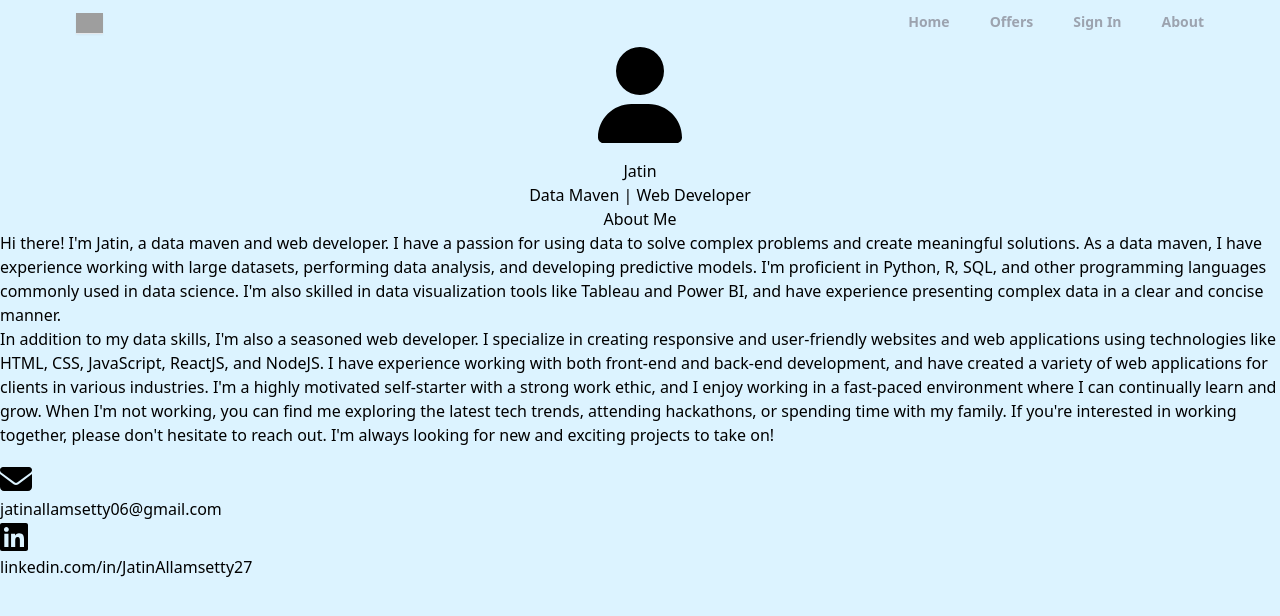
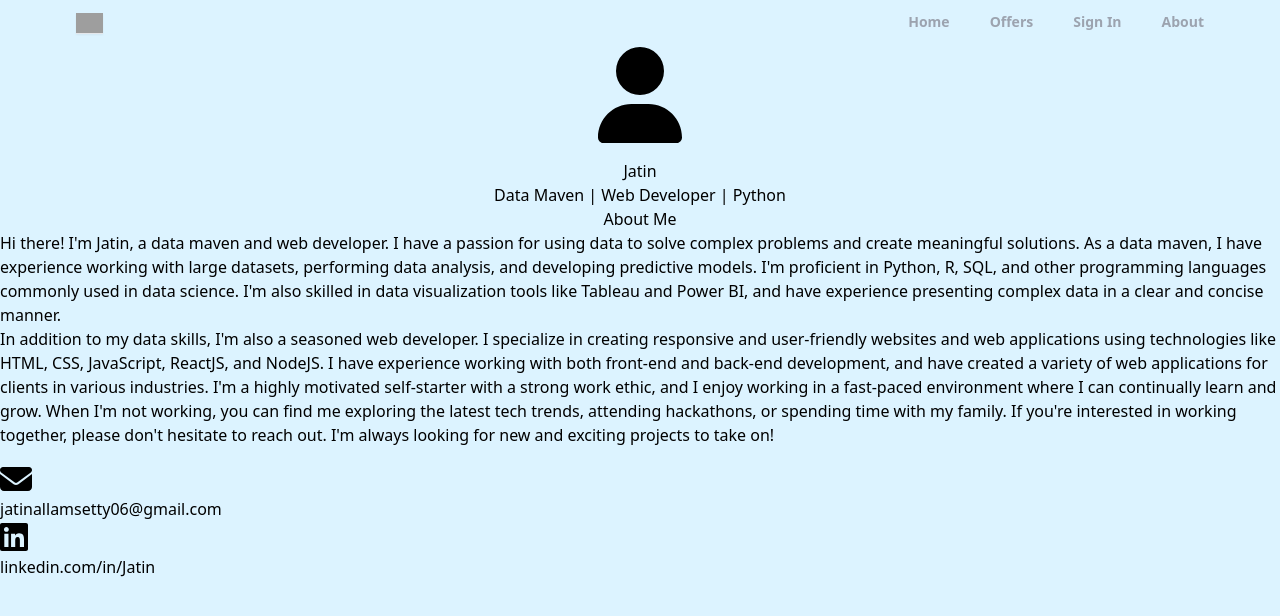
Before and after one commit to JatinAllamsetty27/MediGuardianDemo, a React (Create React App) app: page /About in a window 1280 px wide. Shown: the top 616 px of the page. Built offline with nearby package versions, Linux system fonts and the light colour scheme; grey boxes are pictures that could not be loaded.

Commit message:
small change

```diff
--- a/src/pages/About.jsx
+++ b/src/pages/About.jsx
@@ -12,7 +12,7 @@ const About = () => {
         <Col md={4} className="text-center">
           <FontAwesomeIcon icon={faUser} size="6x" className="mb-4" />
           <h3>Jatin</h3>
-          <p>Data Maven | Web Developer</p>
+          <p>Data Maven | Web Developer | Python</p>
         </Col>
         <Col md={8}>
           <center><h2>About Me</h2></center>
@@ -31,7 +31,7 @@ If you're interested in working together, please don't hesitate to reach out. I'
             </Col>
             <Col md={4}>
               <FontAwesomeIcon icon={faLinkedin} size="2x" />
-              <p>linkedin.com/in/JatinAllamsetty27</p>
+              <p>linkedin.com/in/Jatin</p>
             </Col>
           </Row>
         </Col>
```
